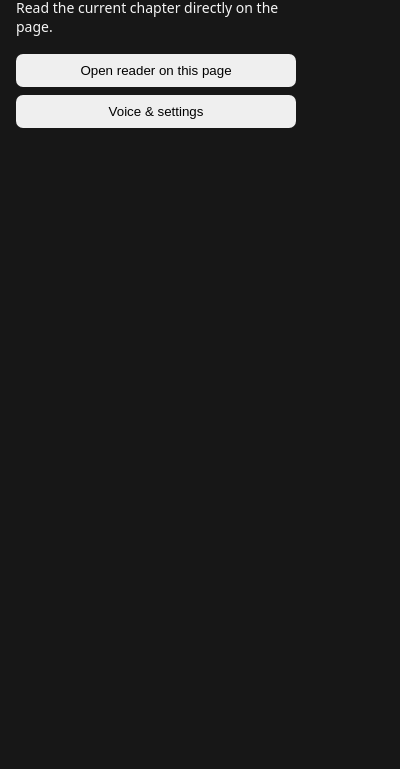
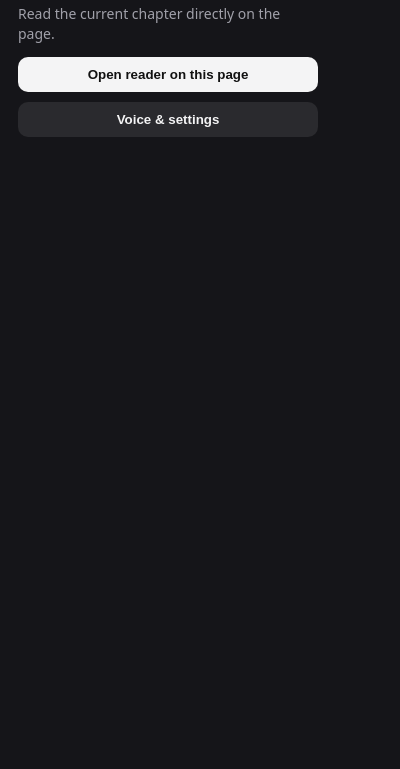
Before and after one commit to randomduck21/light-novel-reader, a browser extension: page popup/popup.html in a window 400 px wide. Shown: the part 75-844 px from the top of the page. Drawn offline with Linux system fonts and the light colour scheme.

Commit message:
Refresh popup styling

```diff
--- a/popup/popup.css
+++ b/popup/popup.css
@@ -1,20 +1 @@
-body {
-  width: 280px;
-  margin: 0;
-  padding: 16px;
-  font: 14px system-ui, sans-serif;
-  background: #171717;
-  color: #f5f5f5;
-}
-h1 { margin: 0 0 14px; font-size: 18px; }
-button {
-  width: 100%;
-  margin: 4px 0;
-  padding: 9px;
-  border: 0;
-  border-radius: 7px;
-  cursor: pointer;
-}
-label { display: block; margin-top: 14px; }
-input { width: 100%; }
-#status { margin-top: 12px; opacity: .75; line-height: 1.4; }
+body{width:300px;margin:0;padding:18px;background:#151519;color:#f4f4f5;font:14px system-ui,-apple-system,BlinkMacSystemFont,"Segoe UI",sans-serif}main{display:flex;flex-direction:column;gap:10px}.eyebrow{font-size:10px;letter-spacing:.14em;opacity:.45}h1{margin:0;font-size:20px}p{margin:0 0 2px;color:#a1a1aa;line-height:1.45}button{width:100%;border:0;border-radius:10px;padding:10px;background:#f4f4f5;color:#111;font-weight:700;cursor:pointer}button.secondary{background:rgba(255,255,255,.09);color:#f4f4f5}#status{min-height:18px;color:#fca5a5;font-size:12px}
```
